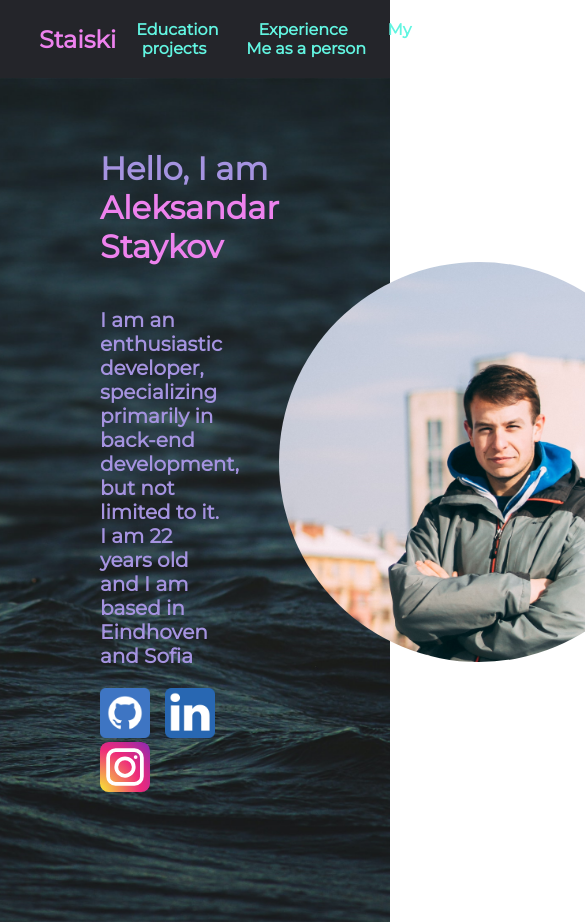
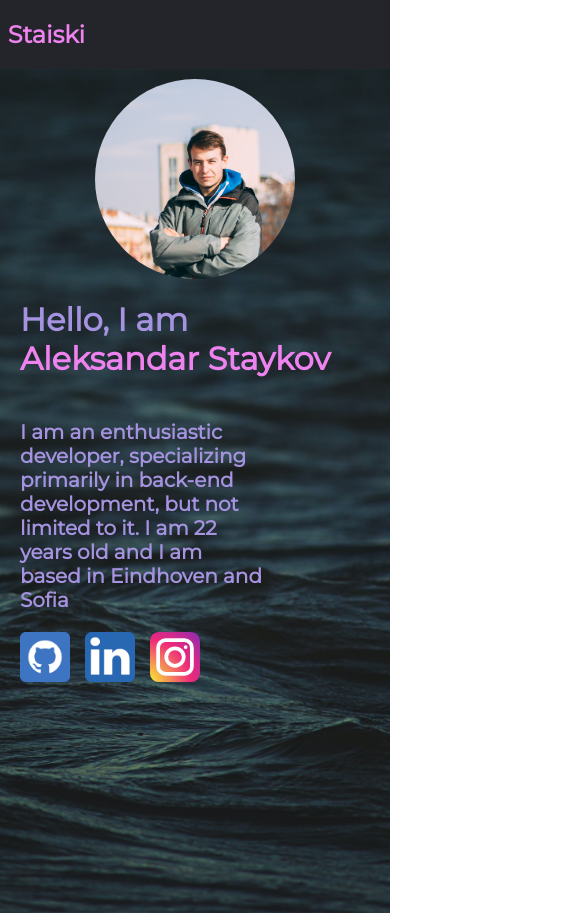
Before and after one commit to AleksandarStaikov/astaykov-ui, a Vue app: page / in a window 390 px wide. Shown: the top 922 px of the page, 585 px wide, since content can reach past the window. Built offline with nearby package versions, Linux system fonts and the light colour scheme.

Commit message:
added mobile screen media queries

```diff
--- a/src/App.vue
+++ b/src/App.vue
@@ -35,11 +35,56 @@ export default {
   text-align: center;
   color: #2c3e50;
 
+  @media screen and (min-width: 813px) {
+    nav {
+      display: flex;
+      align-items: center;
+      justify-content: space-between;
+      padding: 20px 10%;
+      background-color: #24252a;
+
+      a {
+        text-decoration: none;
+        color: white;
+      }
+
+      .navigation__left {
+        font-weight: bold;
+        font-size: 24px;
+        color: violet;
+      }
+
+      .navigation__center a {
+        font-weight: normal;
+        padding: 0px 20px;
+        color: #62f5e1;
+        font-weight: bold;
+
+        &:hover {
+          color: #22a896;
+        }
+      }
+
+      .navigation__rigth {
+        font-size: 18px;
+        border: 2px solid white;
+        border-radius: 15px;
+
+        a {
+          padding: 2px 10px;
+          display: inline-block;
+        }
+      }
+    }
+  }
+}
+
+@media screen and (max-width: 813px) {
   nav {
     display: flex;
     align-items: center;
     justify-content: space-between;
-    padding: 20px 10%;
+    padding: 20px 2%;
     background-color: #24252a;
 
     a {
@@ -58,6 +103,7 @@ export default {
       padding: 0px 20px;
       color: #62f5e1;
       font-weight: bold;
+      display: none;
 
       &:hover {
         color: #22a896;
@@ -65,6 +111,7 @@ export default {
     }
 
     .navigation__rigth {
+      display: none;
       font-size: 18px;
       border: 2px solid white;
       border-radius: 15px;
--- a/src/views/Home.vue
+++ b/src/views/Home.vue
@@ -9,9 +9,17 @@
           I am based in Eindhoven and Sofia
         </p>
         <div class="social__links">
-         <a href="https://github.com/AleksandarStaikov" target="_blank"><img alt="GitHub" src="../assets/github.png"></a>
-         <a href="https://www.linkedin.com/in/aleksandar-staykov" target="_blank"><img alt="LinkedIn" src="../assets/linkedin.png"></a>
-         <a href="https://www.instagram.com/a_staikov/" target="_blank"><img alt="Instagram" src="../assets/instagram.svg"></a>
+          <a href="https://github.com/AleksandarStaikov" target="_blank"
+            ><img alt="GitHub" src="../assets/github.png"
+          /></a>
+          <a
+            href="https://www.linkedin.com/in/aleksandar-staykov"
+            target="_blank"
+            ><img alt="LinkedIn" src="../assets/linkedin.png"
+          /></a>
+          <a href="https://www.instagram.com/a_staikov/" target="_blank"
+            ><img alt="Instagram" src="../assets/instagram.svg"
+          /></a>
         </div>
       </div>
       <div class="image__holder">
@@ -28,7 +36,6 @@ export default {
   name: "Home",
   components: {},
   setup() {
-
     const yearsOld = computed(function () {
       var birthday = new Date(1998, 12, 22);
       return new Number(
@@ -37,7 +44,7 @@ export default {
     });
 
     return {
-      yearsOld
+      yearsOld,
     };
   },
 };
@@ -51,7 +58,7 @@ export default {
   width: 100%;
 }
 
-@media screen and (max-width: 1400px) {
+@media screen and (max-width: 1400px) and (min-width: 813px) {
   .home__container {
     background-image: url("../assets/background.jpg");
     /* Full height */
@@ -166,4 +173,63 @@ export default {
     }
   }
 }
+
+@media screen and (min-device-width: 375px) and (max-device-width: 812px) {
+  .home__container {
+    background-image: url("../assets/background.jpg");
+    /* Full height */
+    height: 100vh;
+
+    /* Center and scale the image nicely */
+    background-position: center;
+    background-repeat: no-repeat;
+    background-size: cover;
+
+    .grid__container {
+      display: flex;
+      align-items: center;
+      flex-direction: column-reverse;
+      justify-content: space-between;
+      color: #a593e0;
+      padding: 10px 20px;
+
+      .text__holder {
+        text-align: left;
+
+        h1 {
+          span {
+            color: violet;
+          }
+        }
+
+        p {
+          font-family: "Montserrat", Helvetica, Arial, sans-serif;
+          font-size: 20px;
+          font-weight: bold;
+          display: inline-block;
+          width: 70%;
+        }
+
+        .social__links img {
+          height: 50px;
+          width: 50px;
+          margin: 0 15px 0 0;
+        }
+      }
+
+      .image__holder {
+        height: unset;
+        width: unset;
+
+        .image {
+          background-image: url("../assets/IMG_9664 (3).jpg");
+          height: 200px;
+          width: 200px;
+          background-size: 100%;
+          border-radius: 500px;
+        }
+      }
+    }
+  }
+}
 </style>
```
